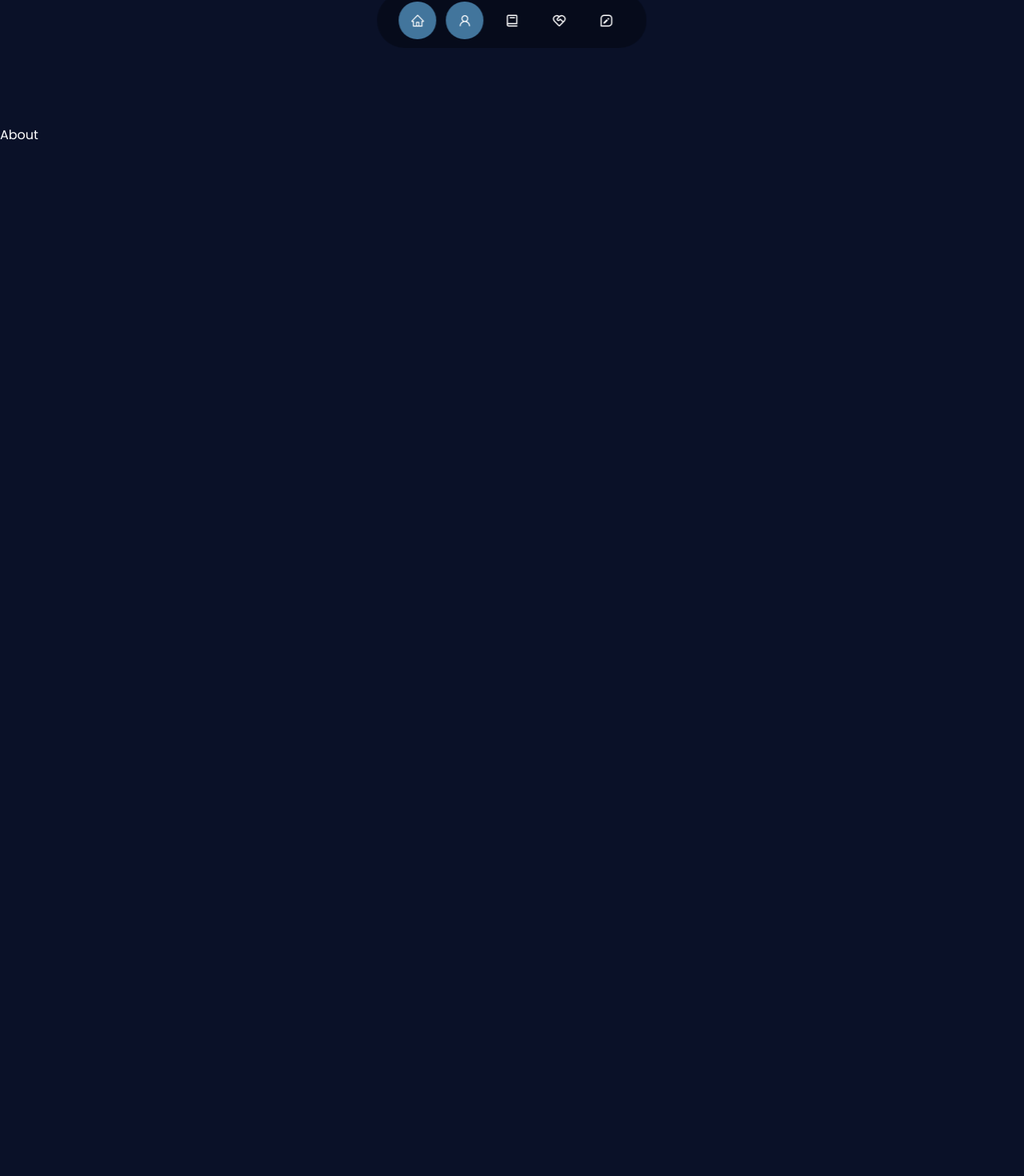
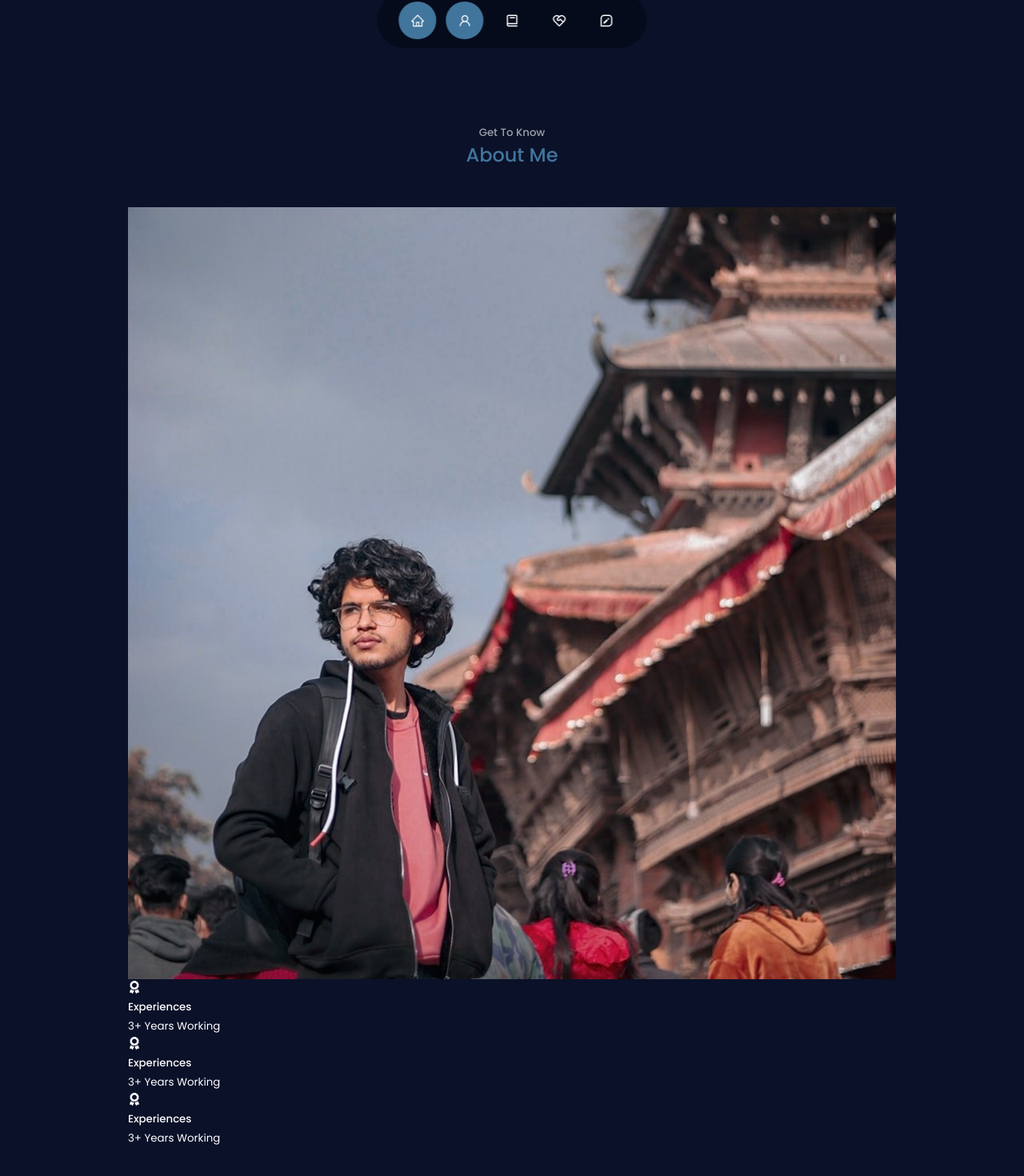
Before and after one commit to niguns7/my-port, a React (Create React App) app: page / in a window 1280 px wide. Shown: the part 708-2178 px from the top of the page at 80% size. Built offline with nearby package versions, Linux system fonts and the light colour scheme.

Commit message:
coontent on about section added

```diff
--- a/src/Components/Containers/About/About.js
+++ b/src/Components/Containers/About/About.js
@@ -1,9 +1,45 @@
 import React from 'react';
 //import classes from "./About.module.css"
+import ME from "../../../assets/about.jpg";
+import {FaAward} from 'react-icons/fa'
 
 const About = () => {
   return (
-    <section id='about'>About</section>
+    <section id='about'>
+      <h5> Get To Know </h5>
+      <h2> About Me </h2>
+
+      <div className='container about_container'>
+        <div className='about_me'>
+          <div className='about_me'>
+            <img src={ME} alt="about_image"/>
+          </div>
+        </div>
+
+        <div className='about_content'>
+          <div className='about_card'>
+            <article className='about_card'>
+              <FaAward className='about_icon' />
+              <h5>Experiences</h5>
+              <small>3+ Years Working</small>
+            </article>
+
+            <article className='about_card'>
+              <FaAward className='about_icon' />
+              <h5>Experiences</h5>
+              <small>3+ Years Working</small>
+            </article>
+
+            <article className='about_card'>
+              <FaAward className='about_icon' />
+              <h5>Experiences</h5>
+              <small>3+ Years Working</small>
+            </article>
+          </div>
+        </div>
+
+      </div>
+    </section>
   )
 }
 
--- a/src/Components/Containers/Hero/Hero.js
+++ b/src/Components/Containers/Hero/Hero.js
@@ -10,7 +10,7 @@ const Hero = () => {
     <Aux>
 
     <HeaderSocial />
-    <header >
+    <header>
       <div className={classes.Container}>
         <h5> Hello I'm</h5>
         <h1> Nirgun Subedi </h1>
```
